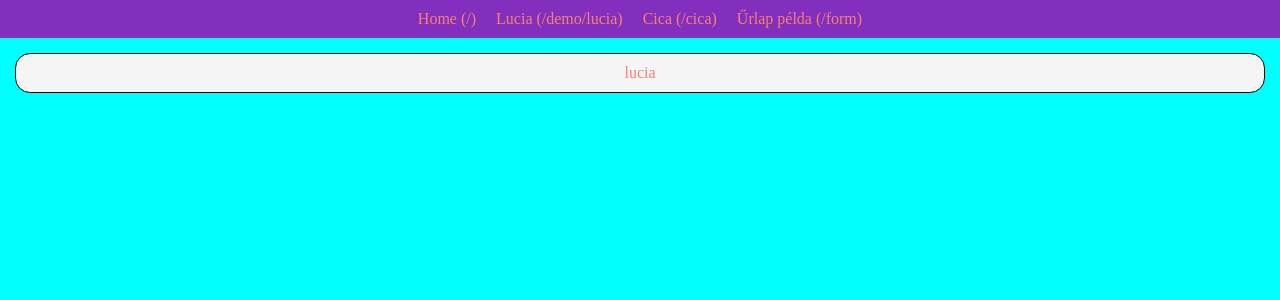
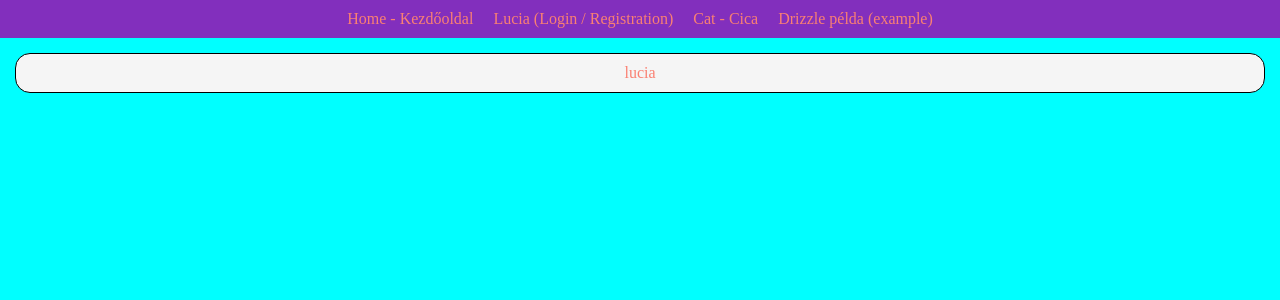
Before and after one commit to tomuwhu/msv, a SvelteKit app: page /demo in a window 1280 px wide. Shown: the top 300 px of the page. Built offline with nearby package versions, Linux system fonts and the light colour scheme.

Commit message:
Hunglish

```diff
--- a/src/routes/+layout.svelte
+++ b/src/routes/+layout.svelte
@@ -5,19 +5,19 @@
     afterUpdate(() => url = $page.url.pathname)
     const menu = [
         {
-            name: 'Home',
+            name: 'Home - Kezdőoldal',
             href: '/'
         },
         {
-            name: 'Lucia',
+            name: 'Lucia (Login / Registration)',
             href: '/demo/lucia'
         },
         {
-            name: 'Cica',
+            name: 'Cat - Cica',
             href: '/cica'
         },
         {
-            name: 'Űrlap példa',
+            name: 'Drizzle példa (example)',
             href: '/form'
         }
     ]
@@ -25,7 +25,10 @@
 </script>
 <div class="menu">
     {#each menu as item}
-        <a class={item.href === url || item.href+"/login" === url ? 'active' : ''} href={item.href}>{item.name} ({item.href})</a>
+        <a class={item.href === url || item.href+"/login" === url ? 'active' : ''} href={item.href}>
+            {item.name}
+            <!-- ({item.href}) -->
+        </a>
     {/each}
 </div>
 <div class="container">
```
Also changed, not shown: src/routes/+page.svelte (+22 -1 lines).
